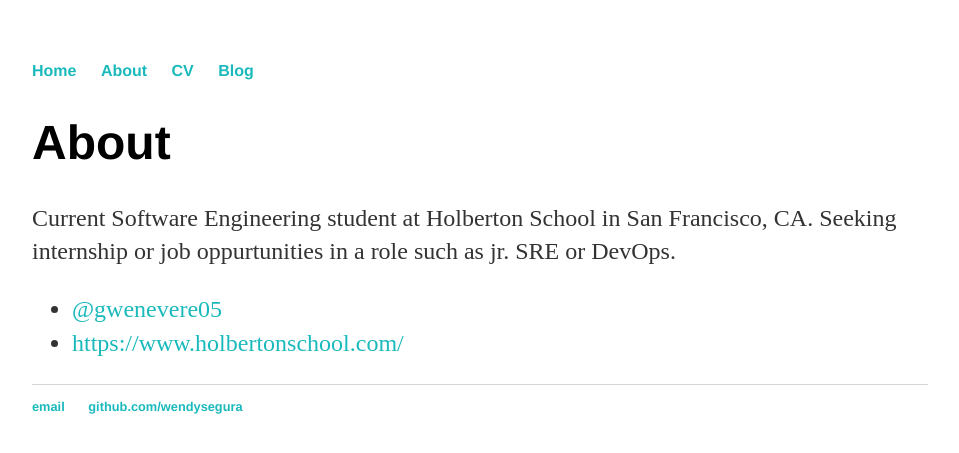
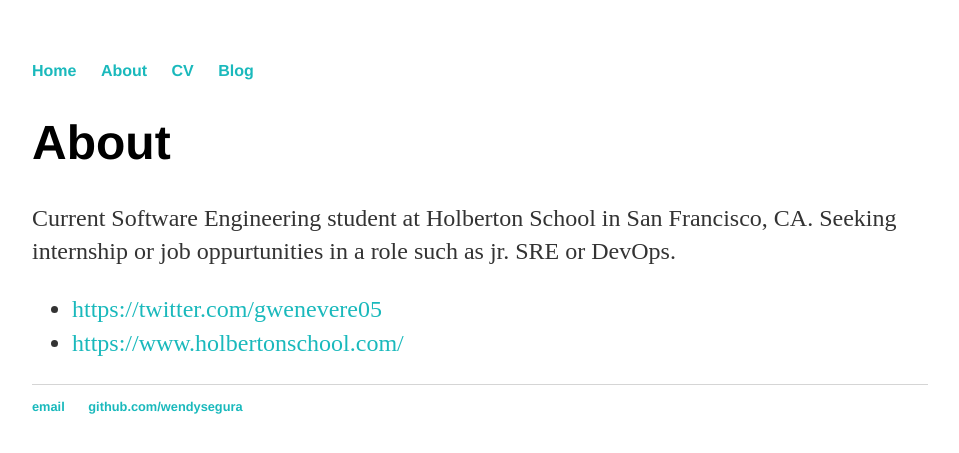
Before and after one commit to feliciahsieh/wendysegura.github.io, a Jekyll site: the page built from about/index.html, in a window 1280 px wide. Shown: the top 453 px of the page, without its empty margins (160-1119 px from the left). Built offline with Jekyll 4.4.1, drawn with Linux system fonts in a browser that asks for light colours; some of the changed lines change nothing that is shown.

Commit message:
Update index.html

```diff
--- a/about/index.html
+++ b/about/index.html
@@ -8,7 +8,7 @@ title: About Wendy Segura
 			<p>Current Software Engineering student at Holberton School in San Francisco, CA. Seeking internship or job oppurtunities in a role such as jr. SRE or DevOps.</p>
 
 			<ul class="contacts">
-				<li><a href="#">@gwenevere05</a></li>
+				<li><a href="#">https://twitter.com/gwenevere05</a></li>
 				<li><a href="#">https://www.holbertonschool.com/</a></li>
 
 				</ul>
```
